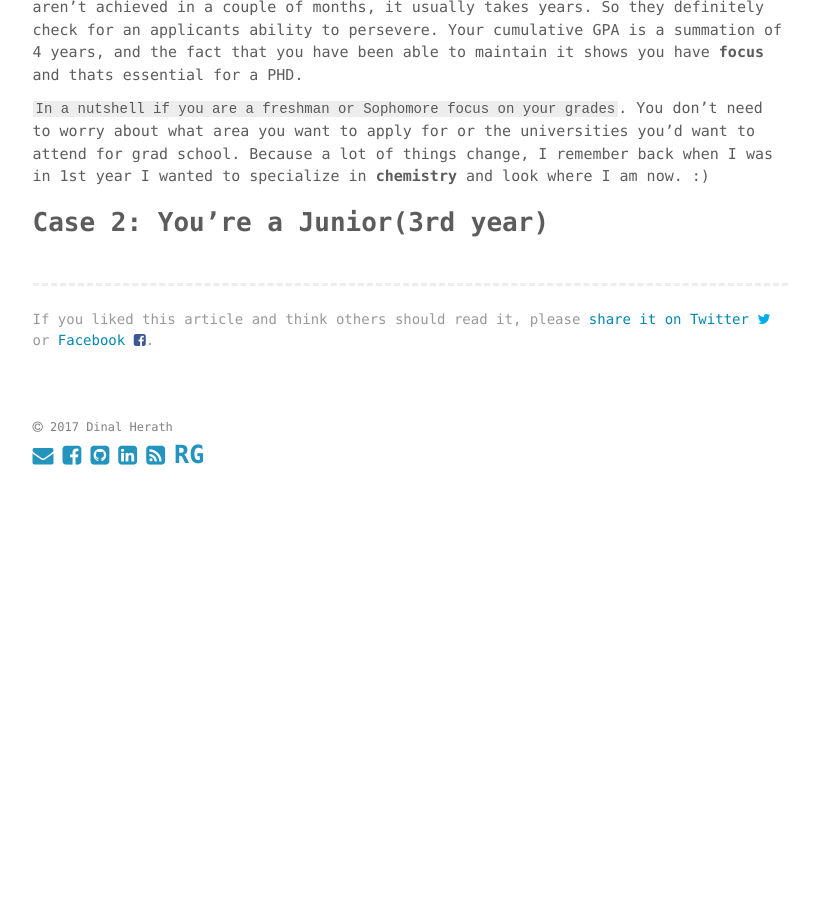
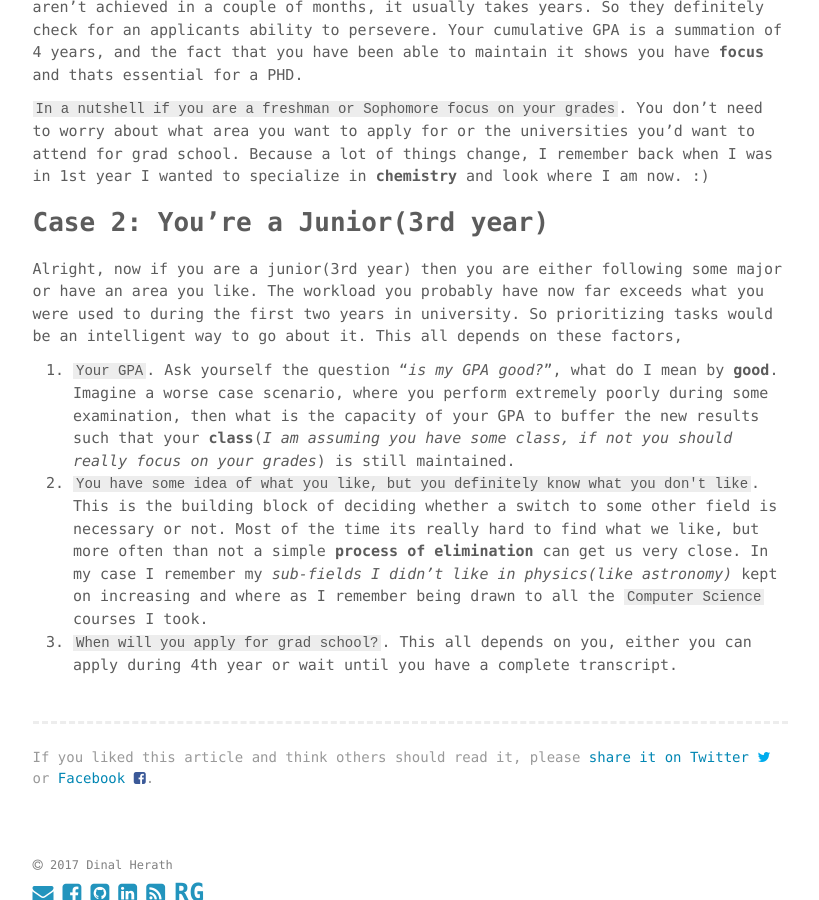
Before and after one commit to dherath/dherath.github.io, a Jekyll site: the page built from _posts/2017-09-15-Computational-Physics-to-Computer-Science.md, in a window 1280 px wide and 900 px high, scrolled down 1508 px. Shown: the whole window, without its empty margins (230-1049 px from the left). Built offline with Jekyll 4.4.1, drawn with Linux system fonts in a browser that asks for light colours; before the commit the page ends 2027 px from its top, so only the background shows below that.

Commit message:
Added one more paragraph to post 6

```diff
--- a/_posts/2017-09-15-Computational-Physics-to-Computer-Science.md
+++ b/_posts/2017-09-15-Computational-Physics-to-Computer-Science.md
@@ -28,3 +28,9 @@ GPA isn't really a measure of your intelligence(_well to a certain extent it is_
 `In a nutshell if you are a freshman or Sophomore focus on your grades`. You don't need to worry about what area you want to apply for or the universities you'd want to attend for grad school. Because a lot of things change, I remember back when I was in 1st year I wanted to specialize in **chemistry** and look where I am now. :)
 
 ## Case 2: You're a Junior(3rd year)
+
+Alright, now if you are a junior(3rd year) then you are either following some major or have an area you like. The workload you probably have now far exceeds what you were used to during the first two years in university. So prioritizing tasks would be an intelligent way to go about it. This all depends on these factors,
+
+1. `Your GPA`. Ask yourself the question "_is my GPA good?_", what do I mean by **good**. Imagine a worse case scenario, where you perform extremely poorly during some examination, then what is the capacity of your GPA to buffer the new results such that your **class**(_I am assuming you have some class, if not you should really focus on your grades_) is still maintained.
+2. `You have some idea of what you like, but you definitely know what you don't like`. This is the building block of deciding whether a switch to some other field is necessary or not. Most of the time its really hard to find what we like, but more often than not a simple **process of elimination**  can get us very close. In my case I remember my _sub-fields I didn't like in physics(like astronomy)_ kept on increasing and where as I remember being drawn to all the `Computer Science` courses I took.
+3. `When will you apply for grad school?`. This all depends on you, either you can apply during 4th year or wait until you have a complete transcript.
```
Also changed, not shown: 2 other files.
